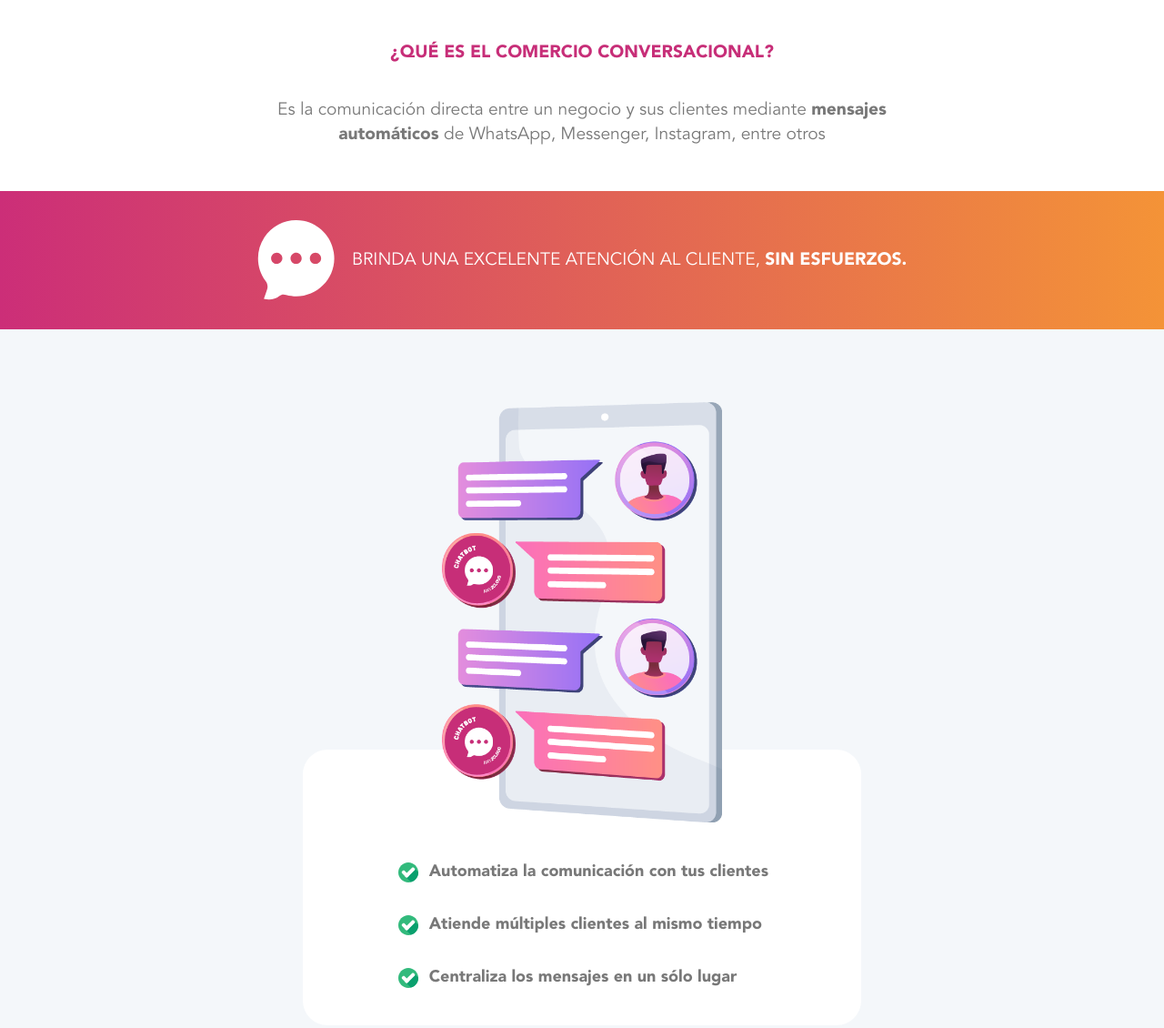
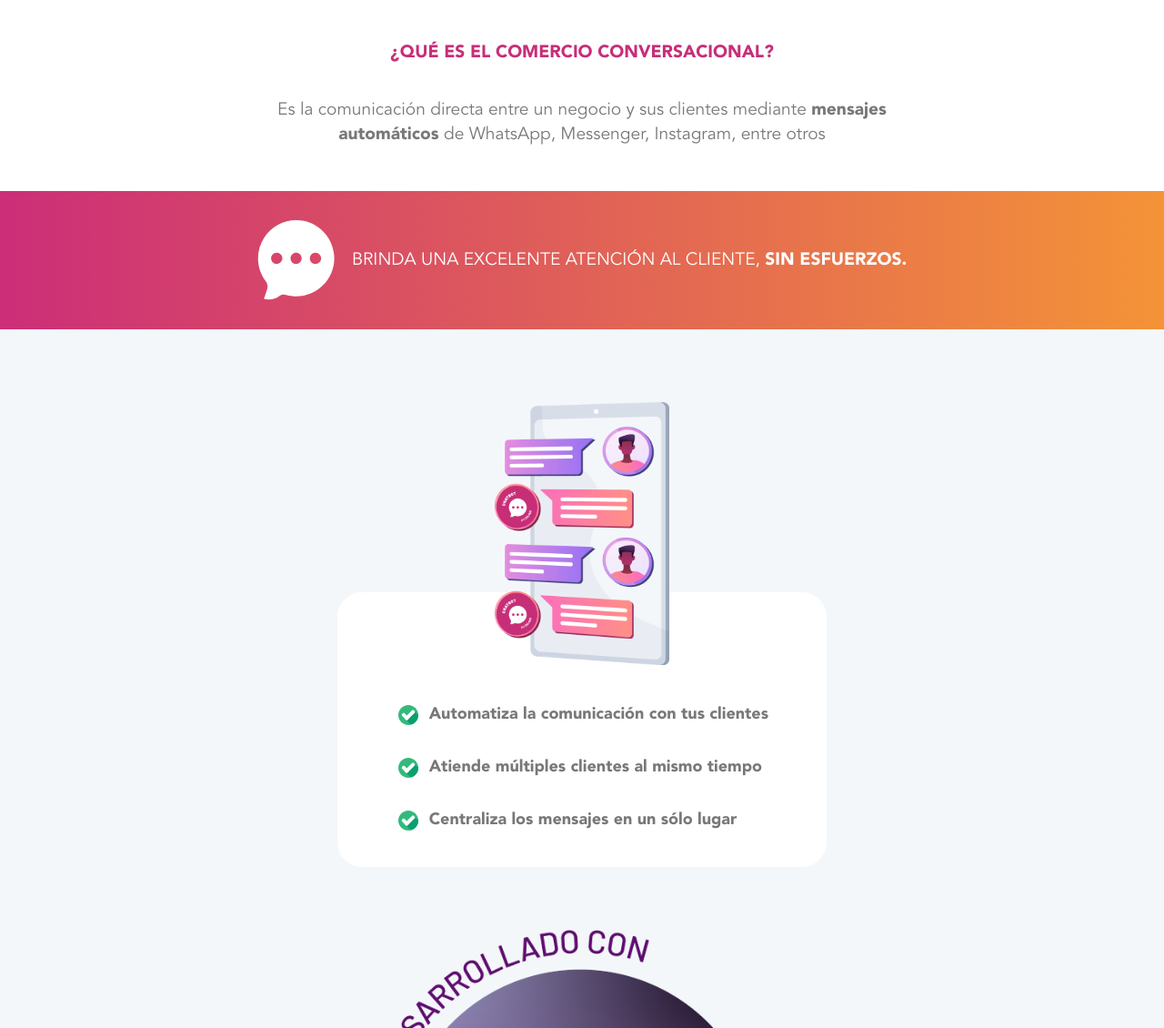
Before and after one commit to sebastian-mere/A2C, a plain HTML site: page pages/chatbot.html in a window 1280 px wide. Shown: the part 657-1787 px from the top of the page at 91% size. Drawn offline with nearby package versions, Linux system fonts and the light colour scheme.

Commit message:
Ajustadas las media queries en todos los breackpoints, cambio en la programación del carrousel de home y  arreglos generales en CSS

```diff
--- a/css/main.css
+++ b/css/main.css
@@ -251,8 +251,7 @@ video {
   right: 0;
   bottom: 50%;
   background: url(../assets/img/curva2.svg);
-  background-size: 100%;
-  background-repeat: no-repeat;
+  background-repeat: repeat-x;
   background-position: top center;
 }
 
@@ -1097,9 +1096,6 @@ footer {
     width: 40%;
   }
 
-  .chatbot .bullets {
-    width: 80%;
-  }
 
   .cards {
     padding: 1em;
@@ -1242,6 +1238,7 @@ p {
     .conocer a {
         width: 50%;
     }
+
 }
 
 @media (min-width: 992px) {
@@ -1258,7 +1255,23 @@ p {
     .conocer a {
         width: 30%;
     }
+
+    .chatbot img {
+        width: 35%;
+
+    }
+
+
 }
 
 @media (min-width: 1200px) {
+    .chatbot .bullets {
+        width: 70%;
+    }
+
+    .chatbot img {
+        width: 25%;
+
+    }
+
 }
```
